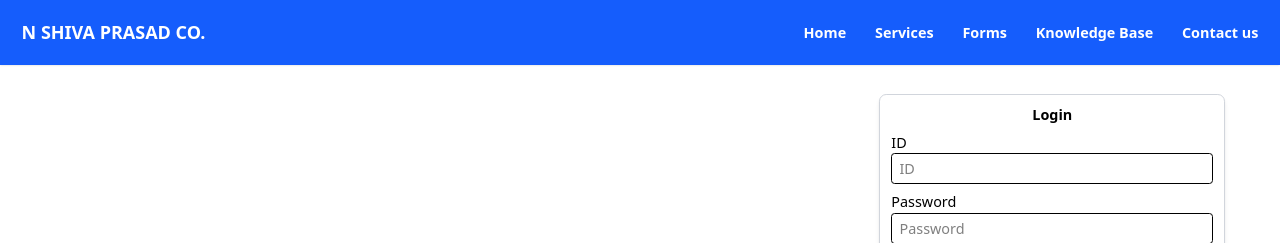
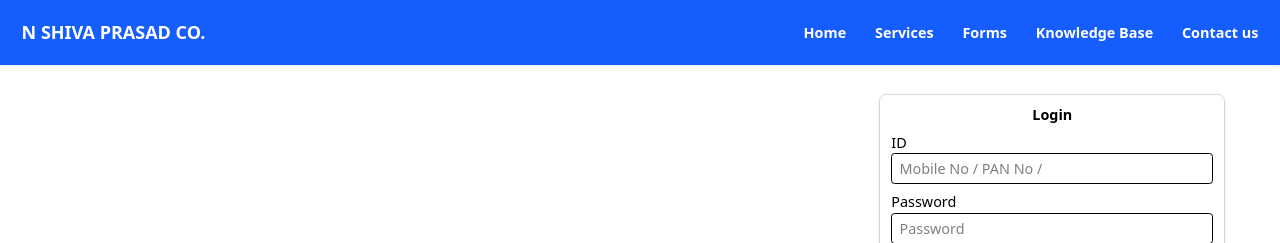
Before and after one commit to banesh-varma/project, a React (Vite) app: page / in a window 1280 px wide. Shown: the top 243 px of the page. Built offline with nearby package versions, Linux system fonts and the light colour scheme.

Commit message:
state removed from landing page

```diff
--- a/src/landingPage.tsx
+++ b/src/landingPage.tsx
@@ -1,12 +1,10 @@
 import Slider from "react-slick";
 import "slick-carousel/slick/slick.css";
 import "slick-carousel/slick/slick-theme.css";
-import { useState } from 'react'
 import { useNavigate } from 'react-router-dom'
 import { FaArrowLeftLong, FaArrowRightLong } from "react-icons/fa6";
 
 export default function LoginWithCarousel() {
-    const [haveAccount, setHaveAccount] = useState(false)
     const navigate = useNavigate();
 
     const NextArrow = ({ onClick }: { onClick?: React.MouseEventHandler<HTMLDivElement> }) => (
@@ -67,16 +65,16 @@ export default function LoginWithCarousel() {
       <div className=" col-span-4 flex flex-col items-center justify-center self-end p-8 ">
         <form className="w-full max-w-sm space-y-2 border p-3 border-gray-300 shadow-md  rounded-lg">
           <h2 className="text-2xl font-semibold text-center">Login</h2>
-          <label>{haveAccount ? "Mobile No" : "ID"}</label>
+          <label>ID</label>
           <input
             type="email"
-            placeholder={haveAccount ? "Mobile No / PAN No / " : "ID"}
+            placeholder="Mobile No / PAN No / "
             className="w-full px-2 py-1 border rounded"
             />
-          <label>{haveAccount? "Create Password": "Password"}</label>
+          <label>Password</label>
           <input
             type="password"
-            placeholder={haveAccount? "Create Password": "Password"}
+            placeholder="Password"
             className="w-full px-2 py-1 border rounded"
             />
           <button
```
